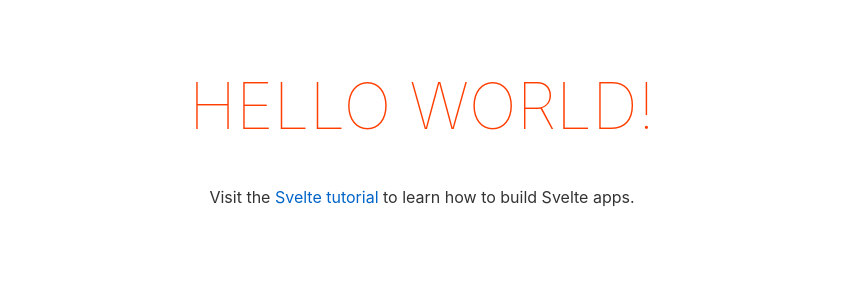
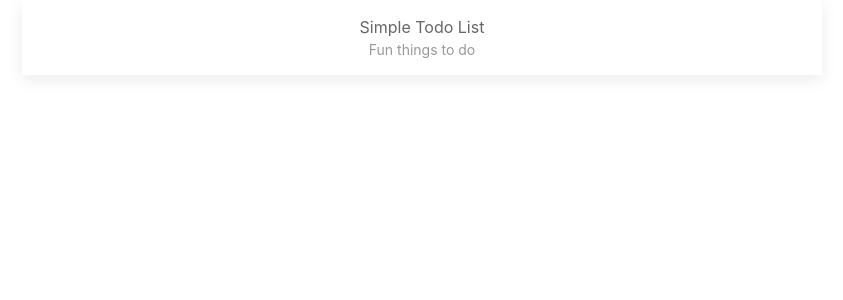
Before and after one commit to wit-hdip-comp-sci-2020/todo-svelte, a Svelte app: page / in a window 1280 px wide. Shown: the top 300 px of the page, without its empty margins (218-1061 px from the left). Built offline with nearby package versions, Linux system fonts and the light colour scheme.

Commit message:
starter version - uikit + simple header

```diff
--- a/public/global.css
+++ b/public/global.css
@@ -3,61 +3,3 @@ html, body {
 	width: 100%;
 	height: 100%;
 }
-
-body {
-	color: #333;
-	margin: 0;
-	padding: 8px;
-	box-sizing: border-box;
-	font-family: -apple-system, BlinkMacSystemFont, "Segoe UI", Roboto, Oxygen-Sans, Ubuntu, Cantarell, "Helvetica Neue", sans-serif;
-}
-
-a {
-	color: rgb(0,100,200);
-	text-decoration: none;
-}
-
-a:hover {
-	text-decoration: underline;
-}
-
-a:visited {
-	color: rgb(0,80,160);
-}
-
-label {
-	display: block;
-}
-
-input, button, select, textarea {
-	font-family: inherit;
-	font-size: inherit;
-	-webkit-padding: 0.4em 0;
-	padding: 0.4em;
-	margin: 0 0 0.5em 0;
-	box-sizing: border-box;
-	border: 1px solid #ccc;
-	border-radius: 2px;
-}
-
-input:disabled {
-	color: #ccc;
-}
-
-button {
-	color: #333;
-	background-color: #f4f4f4;
-	outline: none;
-}
-
-button:disabled {
-	color: #999;
-}
-
-button:not(:disabled):active {
-	background-color: #ddd;
-}
-
-button:focus {
-	border-color: #666;
-}
--- a/public/index.html
+++ b/public/index.html
@@ -4,7 +4,11 @@
 		<meta charset='utf-8'>
 		<meta name='viewport' content='width=device-width,initial-scale=1'>
 
-	<title>Svelte app</title>
+		<title>Todo Svelte</title>
+
+		<link rel="stylesheet" href="https://cdn.jsdelivr.net/npm/uikit@3.6.18/dist/css/uikit.min.css" />
+		<script src="https://cdn.jsdelivr.net/npm/uikit@3.6.18/dist/js/uikit.min.js"></script>
+		<script src="https://cdn.jsdelivr.net/npm/uikit@3.6.18/dist/js/uikit-icons.min.js"></script>
 
 		<link rel='icon' type='image/png' href='/favicon.png'>
 		<link rel='stylesheet' href='/global.css'>
@@ -16,3 +20,4 @@
 	<body>
 	</body>
 </html>
+</html>
--- a/src/App.svelte
+++ b/src/App.svelte
@@ -1,30 +1,11 @@
 <script>
-	export let name;
 </script>
 
-<main>
-	<h1>Hello {name}!</h1>
-	<p>Visit the <a href="https://svelte.dev/tutorial">Svelte tutorial</a> to learn how to build Svelte apps.</p>
-</main>
-
-<style>
-	main {
-		text-align: center;
-		padding: 1em;
-		max-width: 240px;
-		margin: 0 auto;
-	}
-
-	h1 {
-		color: #ff3e00;
-		text-transform: uppercase;
-		font-size: 4em;
-		font-weight: 100;
-	}
-
-	@media (min-width: 640px) {
-		main {
-			max-width: none;
-		}
-	}
-</style>
+<div class="uk-container">
+	<div class="uk-flex uk-flex-center uk-flex-middle uk-margin">
+		<div class="uk-width-2-3@m uk-card uk-card-default uk-padding-small uk-text-center">
+			<div class="title"> Simple Todo List</div>
+			<div class="uk-text-muted uk-text-small">Fun things to do</div>
+		</div>
+	</div>
+</div>
--- a/src/main.js
+++ b/src/main.js
@@ -2,9 +2,6 @@ import App from './App.svelte';
 
 const app = new App({
 	target: document.body,
-	props: {
-		name: 'world'
-	}
 });
 
 export default app;
```
Also changed, not shown: 2 other files (tests, documents, lock files or other folders). Lines whose indentation alone changed are shown as unchanged.
